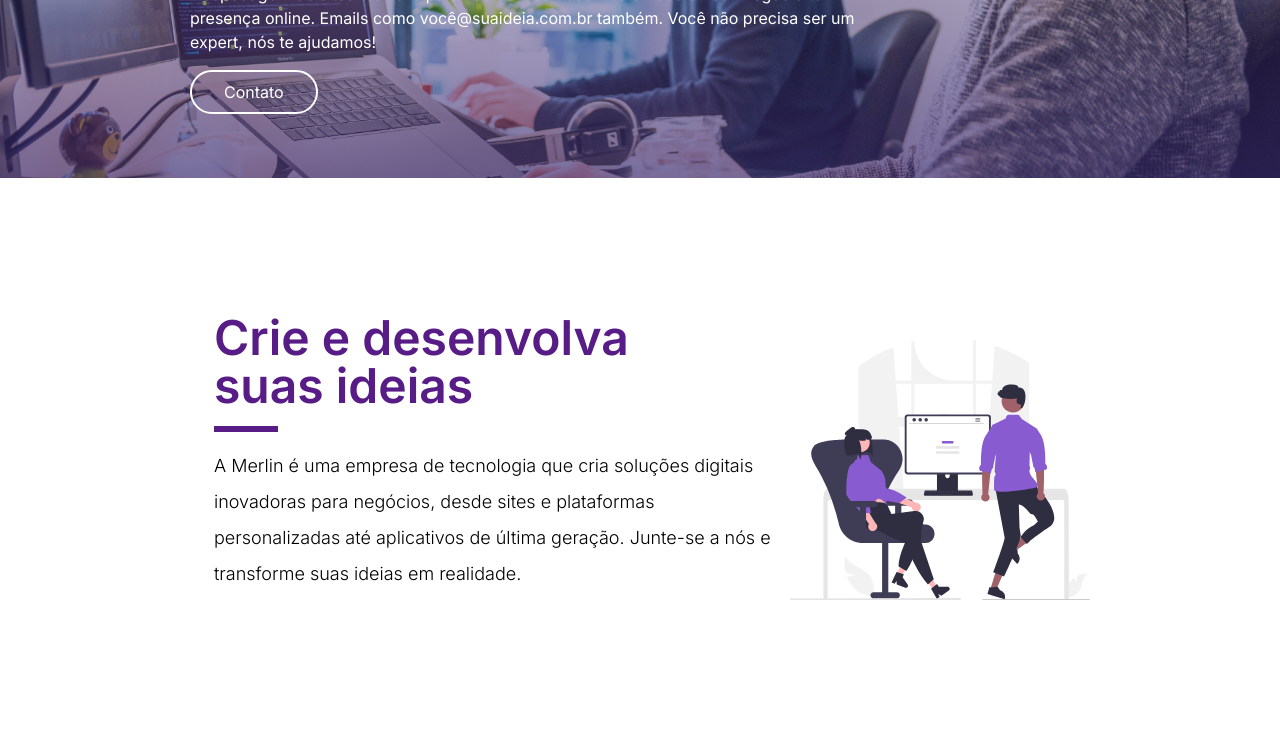
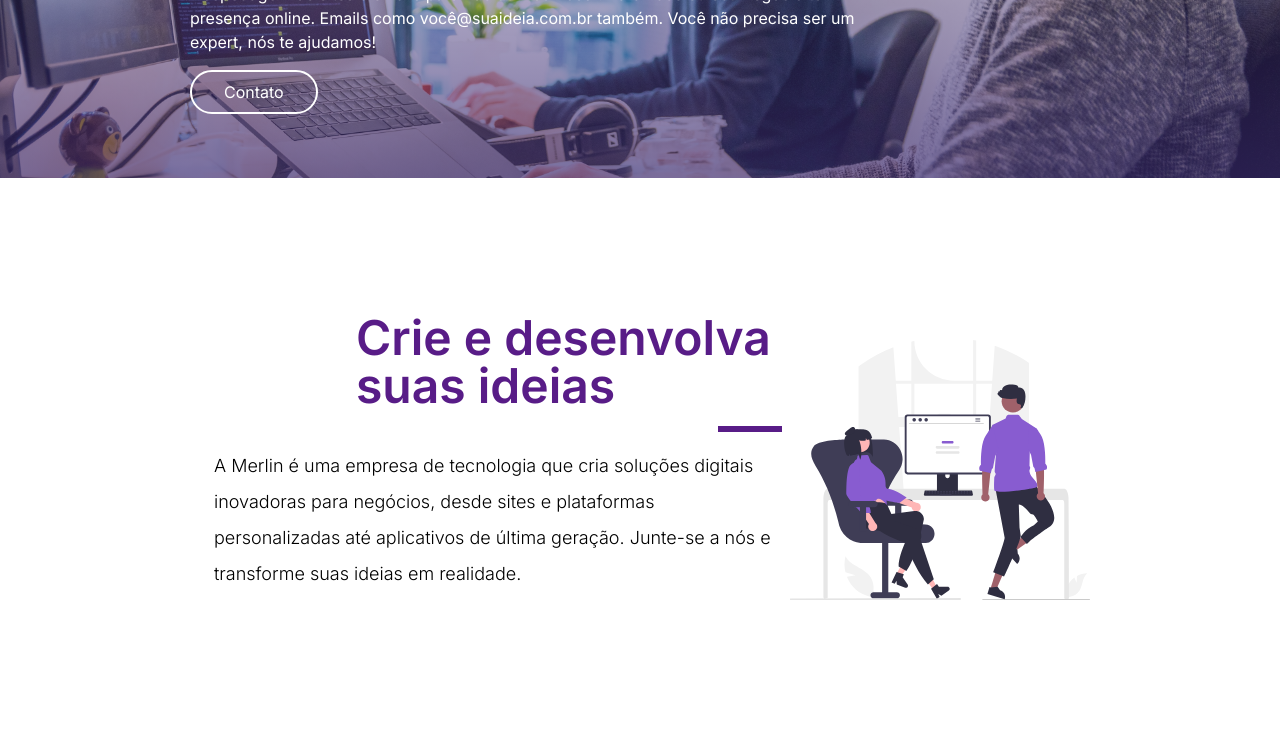
Before and after one commit to edersonff/Merlin-Tech, a Next.js app: page / in a window 1280 px wide. Shown: the part 1937-2668 px from the top of the page. Built offline with nearby package versions, Linux system fonts and the light colour scheme; what tailwindcss-3d would draw is missing.

Commit message:
fix: TextCard component right orientation

```diff
--- a/src/Components/Geral/TextCard/index.tsx
+++ b/src/Components/Geral/TextCard/index.tsx
@@ -8,13 +8,15 @@ export default function TextCard({
   align = "left",
 }: TextCardProps) {
   const marginLeft = pl ? "lg:pl-6" : "";
-  const justify = align === "left" ? "justify-start" : "justify-end";
+  const items = align === "left" ? "items-start" : "items-end";
 
   return (
     <div
-      className={`flex flex-1 flex-col gap-y-4 p-2 ${marginLeft} text-${align} ${justify}`}
+      className={`flex flex-1 flex-col gap-y-4 p-2 ${marginLeft} text-${align} ${items}`}
     >
-      <h1 className="text-5xl pr-12 font-semibold text-purple-900">{title}</h1>
+      <h3 className={`text-5xl lg:w-3/4 font-semibold text-purple-900`}>
+        {title}
+      </h3>
       <hr
         className="w-16 border-purple-900"
         style={{
```
